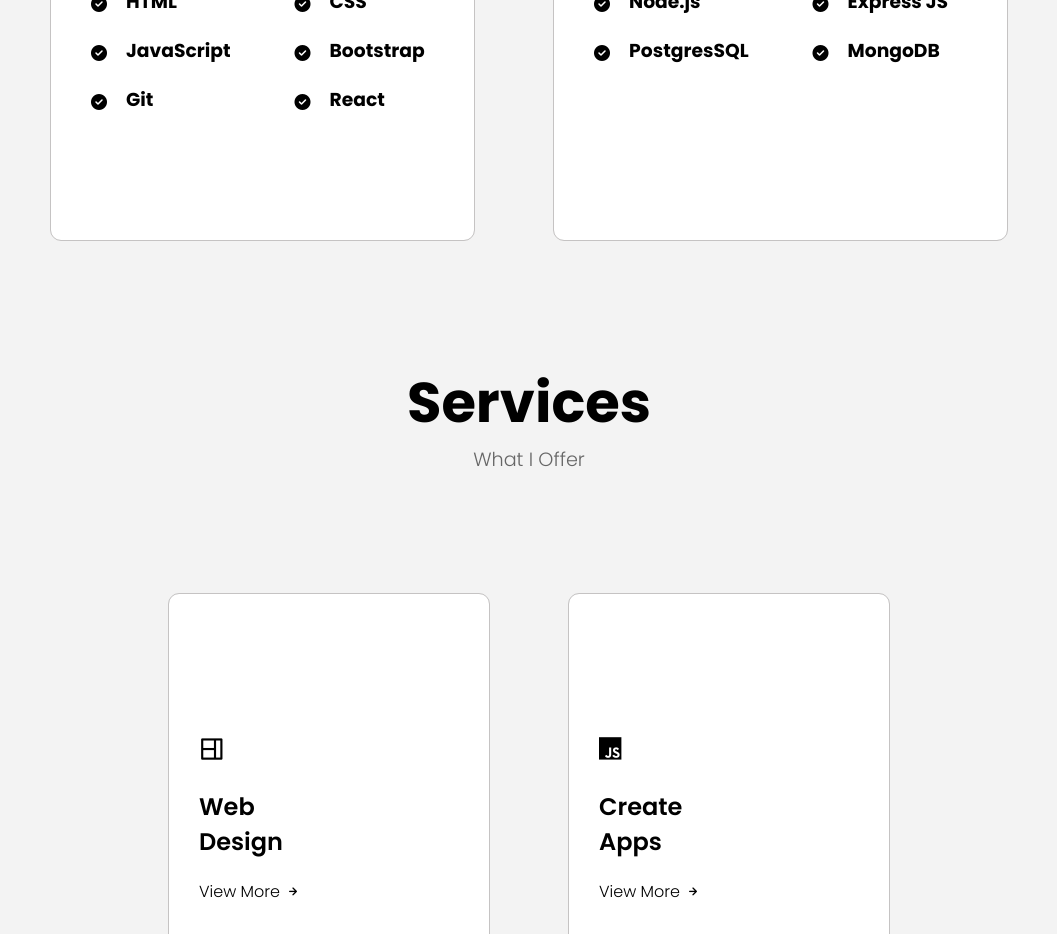
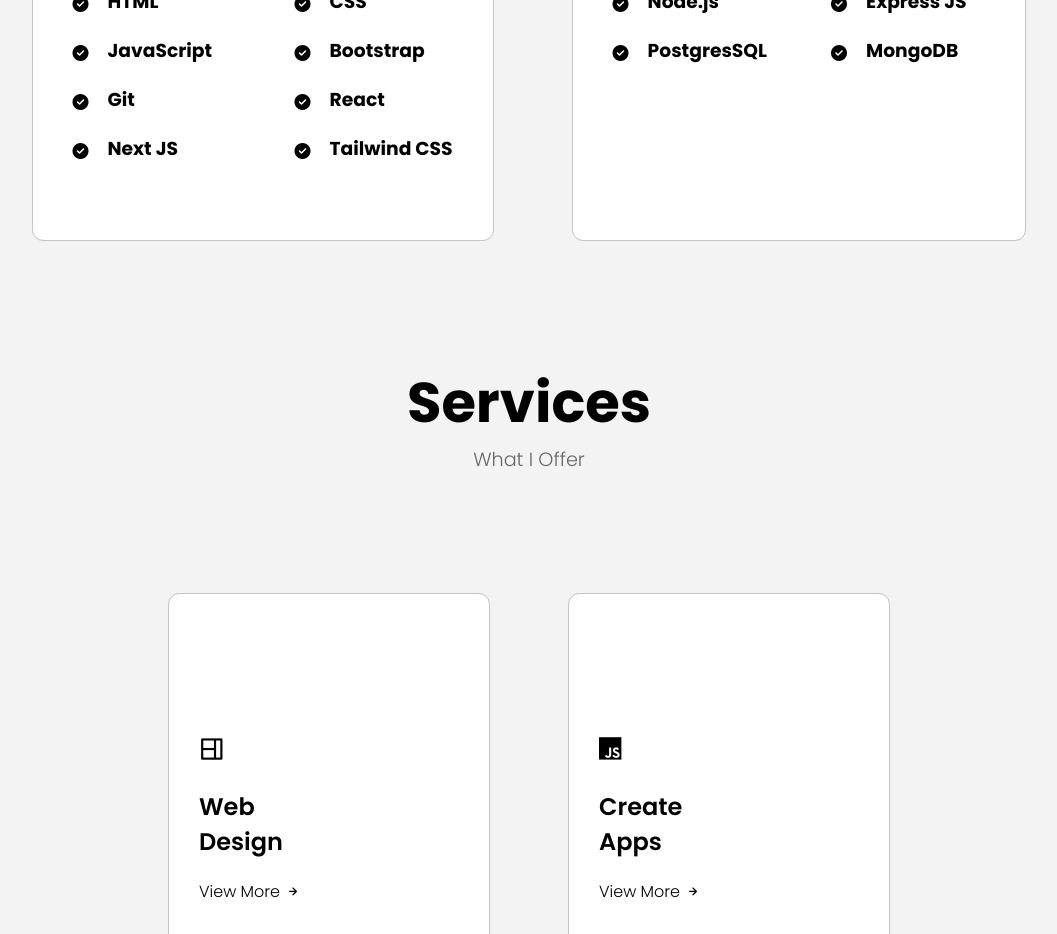
Before and after one commit to AHADEF2000/Ahmed_Hadef_Website, a React (Vite) app: page / in a window 1280 px wide. Shown: the part 1800-2734 px from the top of the page, without its empty margins (111-1168 px from the left). Built offline with nearby package versions, Linux system fonts and the light colour scheme.

Commit message:
I added new Skills

```diff
--- a/src/Components/skills/Frontend.jsx
+++ b/src/Components/skills/Frontend.jsx
@@ -62,6 +62,23 @@ function Frontend() {
 
                         </div>
                     </div>
+                    <div className="skill">
+                        <div className="skill-icon">
+                            <i className="fa-solid fa-circle-check"></i>
+                        </div>
+                        <div className="skill-info">
+                            <h3>Next JS</h3>
+
+                        </div>
+                    </div>
+                    <div className="skill">
+                        <div className="skill-icon">
+                            <i className="fa-solid fa-circle-check"></i>
+                        </div>
+                        <div className="skill-info">
+                            <h3>Tailwind CSS</h3>
+                        </div>
+                    </div>
                 </div>
             </div>
         </>
```
